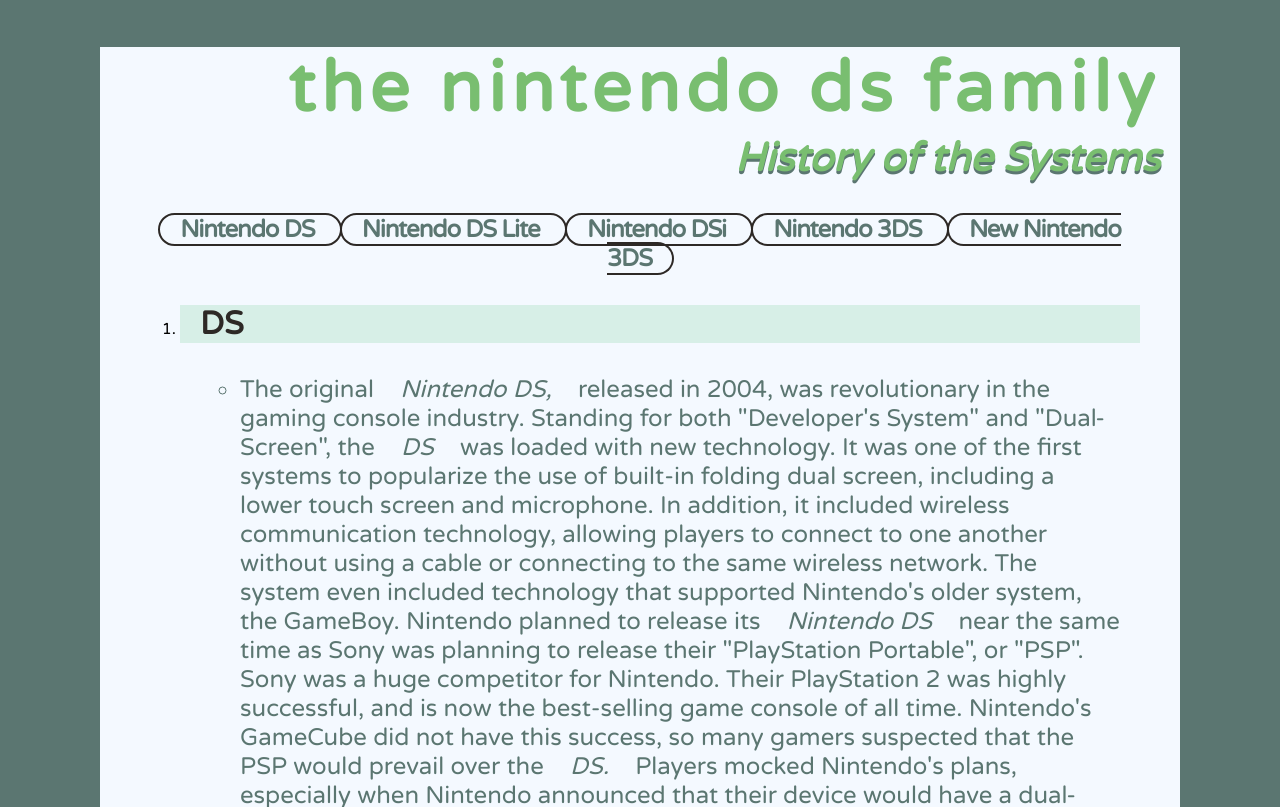
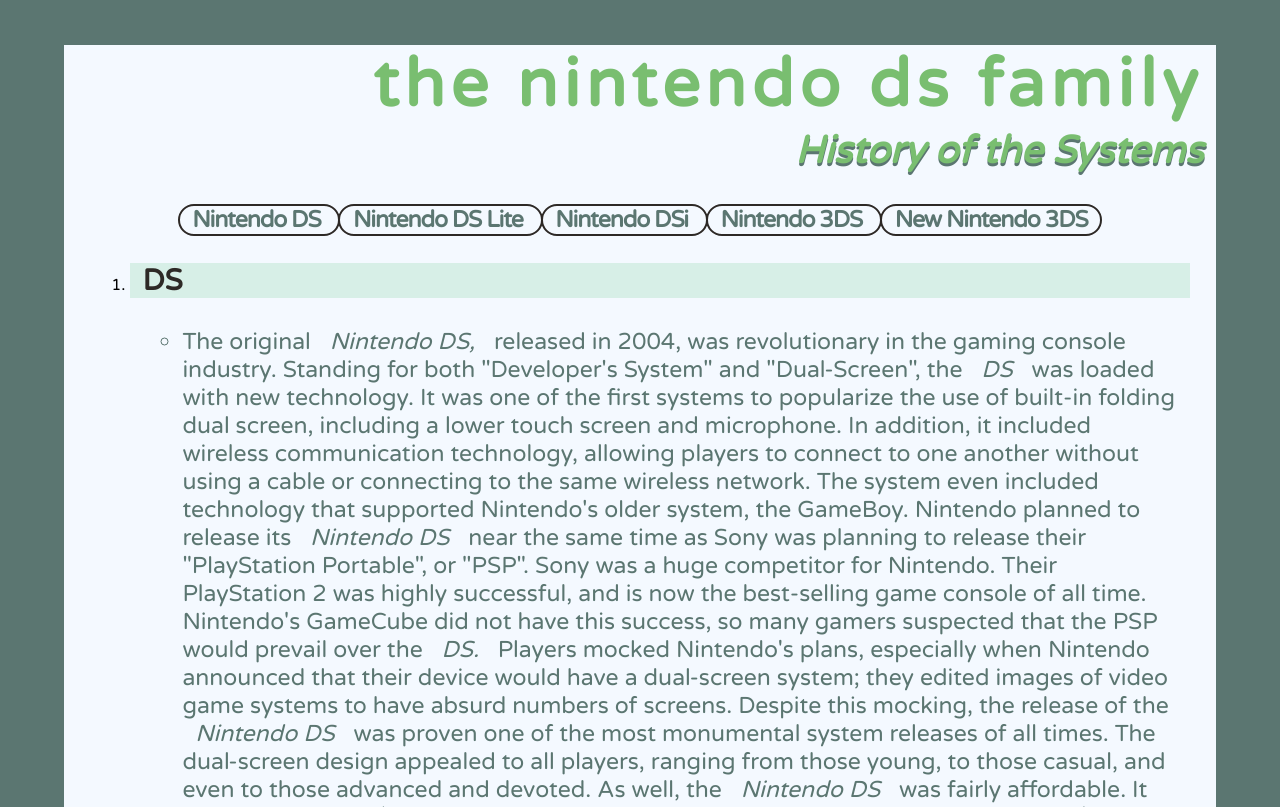
Before and after one commit to alaina-gowan/html-exam, a plain HTML site: page index.html in a window 1280 px wide. Shown: the top 807 px of the page. Drawn offline with Linux system fonts and the light colour scheme.

Commit message:
changed px to vh and/or vw
experimented teaching myself how to use vh and vw

```diff
--- a/style.css
+++ b/style.css
@@ -1,46 +1,46 @@
 * {
     font-family: 'Varela Round';
-    margin-right: 20px;
-    margin-left: 20px;
+    margin-right: 1vw;
+    margin-left: 1vw;
 }
 
 h1 {
-    font-size: 70px;
+    font-size: 5.2vw;
     text-align: right;
-    margin-right: 20px;
-    margin-bottom: 3px;
+    margin-right: 1vw;
+    margin-bottom: .3vh;
     color: #79BE70;
-    letter-spacing: 6px;
+    letter-spacing: .45vw;
 }
 
 h2 {
-    font-size: 40px;
+    font-size: 3vw;
     font-style: italic;
     text-align: right;
-    margin-top: 3px;
-    margin-right: 20px;
+    margin-top: .4vh;
+    margin-right: 1vw;
     color: #79BE70;
-    text-shadow: 0px 3px 0 #5B7671;
+    text-shadow: 0vh .4vh 0 #5B7671;
 }
 
 h3 {
-    font-size: 32px;
+    font-size: 2.3vw;
     text-align: left;
     color: #2D2926;
 }
 
 ul {
-    font-size: 24px;
+    font-size: 1.8vw;
     text-align: left;
     color: #5B7671;
 }
 
 .body {
     background-color: #F4F9FF;
-    margin-top: 30px;
-    margin-bottom: 30px;
-    margin-left: 60px;
-    margin-right: 60px;
+    margin-top: 3vh;
+    margin-bottom: 3vh;
+    margin-left: 3vw;
+    margin-right: 3vw;
 }
 
 html {
@@ -56,35 +56,34 @@ html {
 }
 
 img {
-    height:80vh;
+    width:40vw;
 }
 
 .citation {
-    font-size: 15px;
+    font-size: 1.1vw;
     font-style: italic;
     color: #5B7671;
 }
 
 table {
     color: #5B7671;
-    border: 1px;
-    border-color: #2D2926;
+    border: .1vh solid #2D2926;
     text-align: left;
 }
 
 .header {
     background-color: #79BE70;
-    font-size: 30px;
+    font-size: 2.1vw;
 }
 
 .odd {
     background-color: #D7EFE7;
-    font-size: 26px;
+    font-size: 1.9vw;
 }
 
 .even {
     background-color: #9FDDED;
-    font-size: 26px;
+    font-size: 1.9vw;
 }
 
 a:link {
@@ -102,15 +101,15 @@ a:hover {
 }
 
 .nav{
-    font-size:24px;
+    font-size:1.8vw;
     text-align:center;
 }
 
 span{
     text-align:center;
-    margin-right:-1px;
-    margin-left:-1px;
-    letter-spacing:-1px;
-    border-radius:25px;
-    border: 2px solid #2D2926;
+    margin-right:-.08vw;
+    margin-left:-.08vw;
+    letter-spacing:-.08vw;
+    border-radius:2.5vh;
+    border: .2vw solid #2D2926;
 }
```
